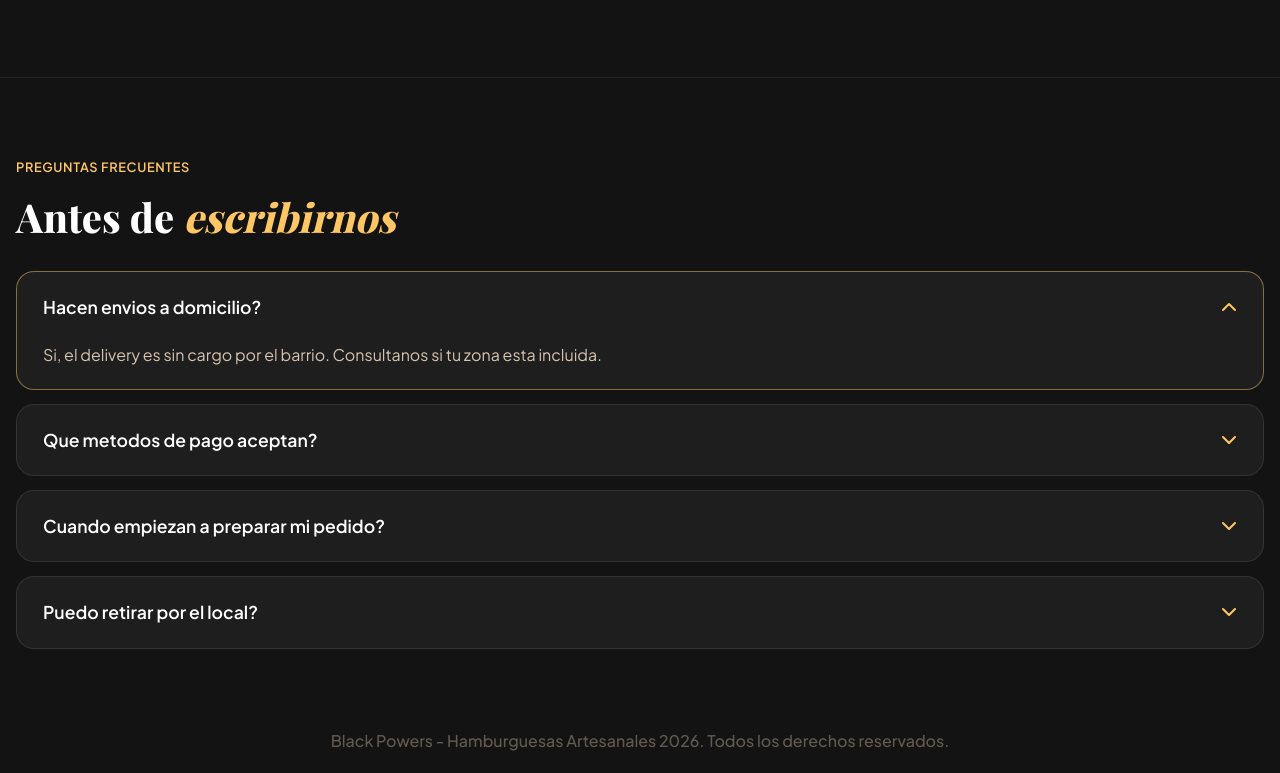
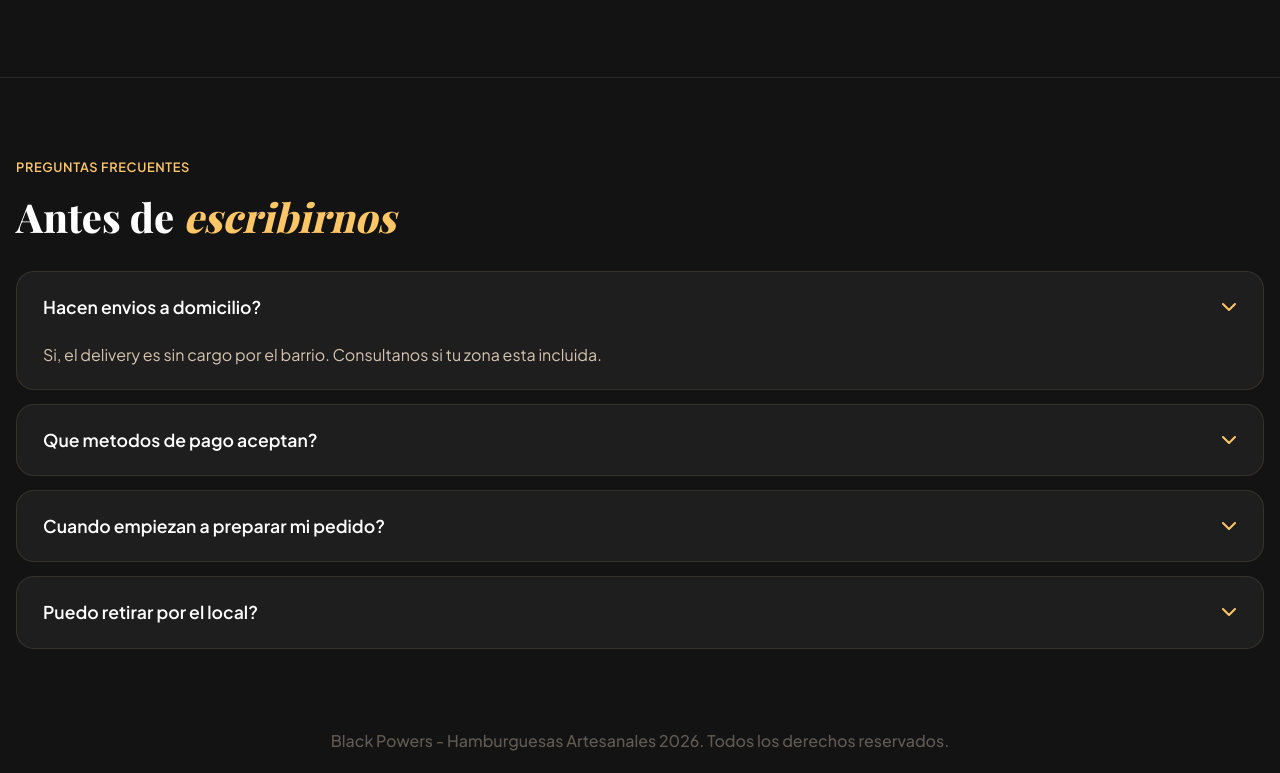
Before and after one commit to fefeelopezz/prueba-git, a website: page pages/contacto.html in a window 1280 px wide. Shown: the part 1497-2270 px from the top of the page. Drawn offline with nearby package versions, Linux system fonts and the light colour scheme; a web font is replaced by a local one.

Commit message:
Detalles Acordeon

```diff
--- a/scss/components/_acordeon.scss
+++ b/scss/components/_acordeon.scss
@@ -1,6 +1,6 @@
 @use '../utilites/variables' as *;
 @use '../utilites/mixins' as *;
-@use '../utilites/extends' as *;
+@use '../utilites/extends' as * ;
 
 .accordion{
     display: flex;
@@ -44,12 +44,6 @@
         &:hover{
             border-color: #ffc7653a;
         }
-        &[open]{
-            border-color: #ffc7657a;
-            .accordion-header .accordion-icon{
-                transform: rotate(180deg);
-            }
-        }
     }
 }
 
```
Also changed, not shown: css/main.css, 1 other file.
